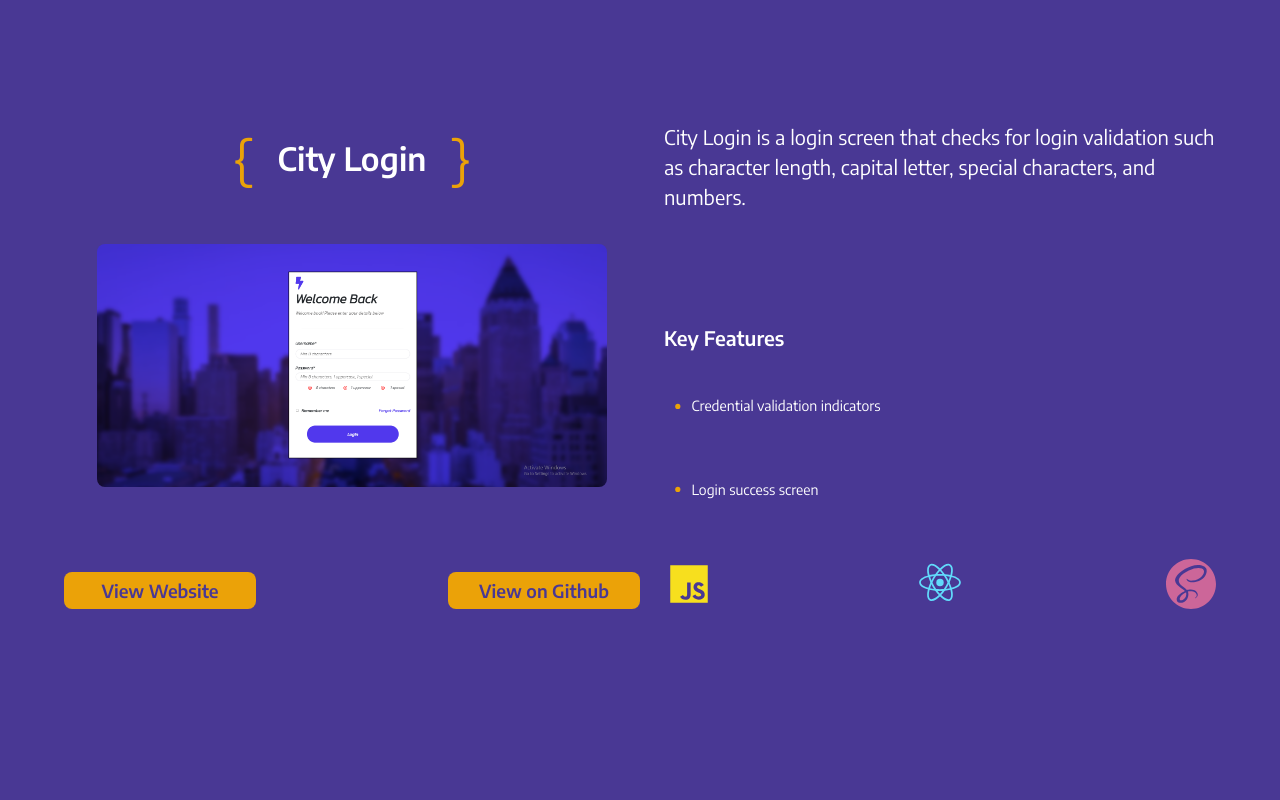
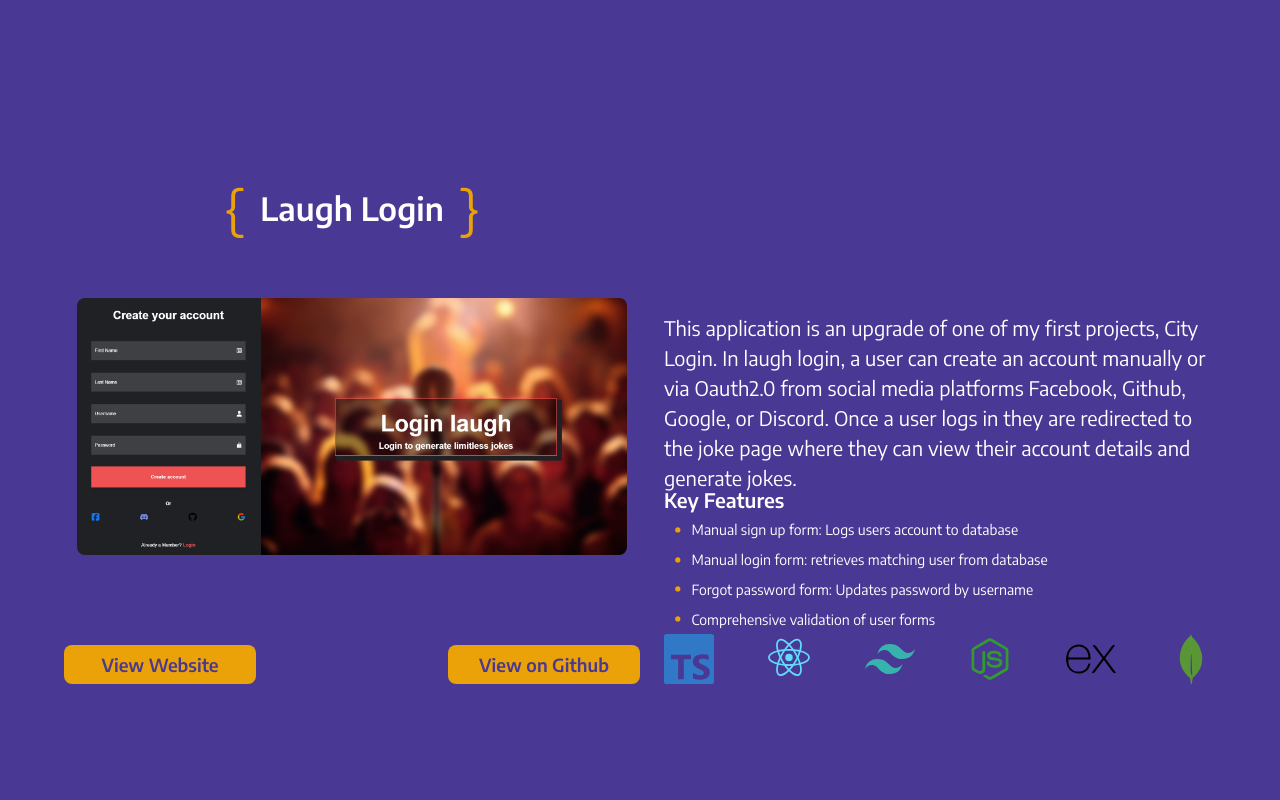
Before and after one commit to narterz/Portfolio, a React (Create React App) app: page / in a window 1280 px wide. Shown: the part 3540-4340 px from the top of the page. Built offline with nearby package versions, Linux system fonts and the light colour scheme.

Commit message:
Ajusted styling and update project

```diff
--- a/src/constants/projectText.tsx
+++ b/src/constants/projectText.tsx
@@ -5,8 +5,10 @@ import cityLoginImg from '../Project screenshots/city login/login-home.png.png';
 import quickTriviaImg from '../Project screenshots/quick trivia/qt-home.png';
 import studyTimerImg from '../Project screenshots/quick trivia/qt-home.png';
 import shirtAIImg from '../Project screenshots/shirtAi/sa-home.png.png';
-import { SiBootstrap, SiExpress, SiSass, SiCss3, SiTypescript, SiTailwindcss } from 'react-icons/si';
+import LLImg from '../Project screenshots/laugh login/LL-start.png';
+import { SiBootstrap, SiExpress, SiSass, SiCss3, SiTypescript, SiTailwindcss, SiMongodb } from 'react-icons/si';
 import { BiLogoJavascript, BiLogoReact, BiLogoNodejs } from 'react-icons/bi';
+
 
 export const ProjectDescriptions:ProjectDescription[] = [
 
@@ -34,22 +36,28 @@ export const ProjectDescriptions:ProjectDescription[] = [
     },
 
     {
-        projectName: "City Login",
-        projectScreenshot: cityLoginImg,
+        projectName: "Laugh Login",
+        projectScreenshot: LLImg,
         projectLanguages: [
-            { name: "Javascript", icon: <BiLogoJavascript className='text-[#F7DF1E]' size={50} /> },
+            { name: "TypeScript", icon: <SiTypescript className='text-[#3178C6]' size={50} /> },
             { name: "React", icon: <BiLogoReact className='text-[#61dbfb]' size={50} /> },
-            { name: "SCSS", icon: <SiSass className='text-[#CC6699]' size={50} /> },
+            { name: "Tailwind", icon: <SiTailwindcss className='text-[#38B2AC]' size={50} /> },
+            { name: "NodeJS", icon: <BiLogoNodejs className='text-[#339933]' size={50} /> },
+            { name: "ExpressJS", icon: <SiExpress className='text-black' size={50} /> },
+            { name: "MongoDB", icon: <SiMongodb className='text-[#589636]'  size={50} /> },
+
         ],
         projectLinks: {
-            githubLink: "https://thecitylogin.com",
-            websiteLink: "https://github.com/narterz/City-login.git"
+            githubLink: "https://laugh-login.vercel.app/home",
+            websiteLink: "https://github.com/narterz/LaughLogin"
         },
         projectDetails: {
-            summary: "City Login is a login screen that checks for login validation such as character length, capital letter, special characters, and numbers.",
+            summary: "This application is an upgrade of one of my first projects, City Login. In laugh login, a user can create an account manually or via Oauth2.0 from social media platforms Facebook, Github, Google, or Discord. Once a user logs in they are redirected to the joke page where they can view their account details and generate jokes.",
             features: [
-                "Credential validation indicators",
-                "Login success screen"
+                "Manual sign up form: Logs users account to database",
+                "Manual login form: retrieves matching user from database",
+                "Forgot password form: Updates password by username",
+                "Comprehensive validation of user forms",
             ],
             warnings: ""
         }
@@ -79,7 +87,7 @@ export const ProjectDescriptions:ProjectDescription[] = [
         }
     },
     {
-        projectName: "",
+        projectName: "Shirt AI",
         projectScreenshot: shirtAIImg,
         projectLanguages: [
             { name: "Typescript", icon: <SiTypescript className='text-[#3178C6]' size={40} /> },
--- a/src/pages/Projects.tsx
+++ b/src/pages/Projects.tsx
@@ -35,7 +35,7 @@ export const Projects = () => {
         </svg>
       </div>
       <motion.div
-        className="w-[90%] h-[95%] flex flex-col justify-between absolute md:top-[10rem] lg:top-[12rem] "
+        className="w-[90%] h-full flex flex-col justify-between absolute md:top-[10rem] lg:top-[12rem] "
         initial="hidden"
         ref={ref}
         animate={controlY}
--- a/src/scss/components/_pages.scss
+++ b/src/scss/components/_pages.scss
@@ -125,7 +125,8 @@
             align-items: flex-start;
             justify-content: space-between;
             height: 100vh;
-            @apply flex-col rounded-lg w-full xl:flex-row;
+            @apply flex-col rounded-lg w-full;
+            @apply xl:relative xl:flex-row;
 
             .project-visuals-container {
                 @apply xsm:h-2/3 xsm:justify-between xsm:w-full;
@@ -179,7 +180,7 @@
             }
 
             .project-description-container {
-                @apply xsm:max-xl:w-full xsm:max-lg:h-3/5;
+                @apply xsm:max-xl:w-full xsm:max-lg:h-2/3;
                 @apply xsm:h-1/2;
                 @apply xl:w-1/2 xl:h-2/3 xl:pl-6;
 
@@ -187,12 +188,16 @@
                     @apply xsm:text-center xsm:h-1/2;
                     @apply md:h-[40%];
                     @apply lg:text-start lg:h-1/3;
+                    @apply xl:mt-36;
+                    @apply xxl:mt-24;
                 }
 
                 .project-description-features {
                     @apply xsm:h-1/3 xsm:flex xsm:justify-between flex-col;
                     @apply md:h-1/2;
                     @apply lg:justify-evenly;
+                    @apply xl:h-1/3
+
                 }
 
                 .project-description-tech {
```
